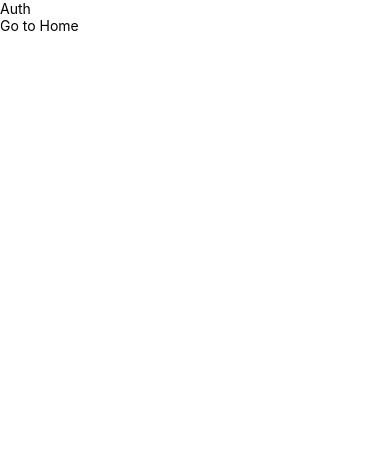
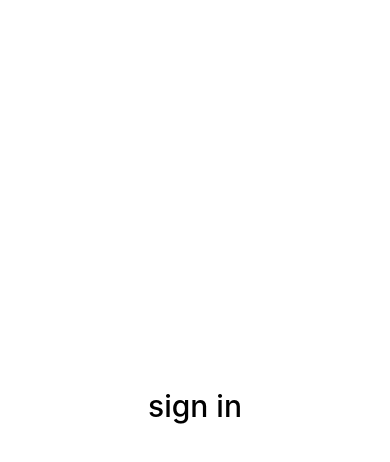
Before and after one commit to crossovka/food-deliviry-mobile-app, a React Native app in the folder client/: screen /Auth in a window 390 px wide. Shown: the top 462 px of the page. Built offline with nearby package versions, Linux system fonts and the light colour scheme.

Commit message:
fix nativewind start auth

```diff
--- a/client/app.json
+++ b/client/app.json
@@ -8,7 +8,7 @@
     "userInterfaceStyle": "light",
     "newArchEnabled": true,
     "splash": {
-      "image": "./assets/splash-icon.png",
+      "image": "./assets/splash.png",
       "resizeMode": "contain",
       "backgroundColor": "#ffffff"
     },
--- a/client/app/components/screens/auth/Auth.tsx
+++ b/client/app/components/screens/auth/Auth.tsx
@@ -1,16 +1,38 @@
-import { FC } from 'react'
-import { Pressable, Text, View } from 'react-native'
+import { FC, useState } from 'react'
+import { SubmitHandler, useForm } from 'react-hook-form'
+import { Text, View } from 'react-native'
+
+import Loader from '@/components/ui/Lodaer'
 
 import { useTypedNavigation } from '@/hooks/useTypedNavigation'
 
+import { IAuthFormData } from '@/types/user.interface'
+
 const Auth: FC = () => {
 	const navigation = useTypedNavigation()
+
+	const [isReg, setIsReg] = useState(false)
+
+	const { handleSubmit, reset, control } = useForm<IAuthFormData>({
+		mode: 'onChange'
+	})
+
+	const omSubmit: SubmitHandler<IAuthFormData> = data => {
+		console.log(data)
+	}
+
+	const isLoading = false
+
 	return (
-		<View>
-			<Text>Auth</Text>
-			<Pressable onPress={() => navigation.navigate('Home')}>
-				<Text>Go to Home</Text>
-			</Pressable>
+		<View className='mx-2 items-center justify-center h-full'>
+			<View className='w-9/12'>
+				<Text className='text-center text-red text-3xl font-medium mb-8'>
+					{isReg ? 'Sign up' : 'sign in'}
+				</Text>
+				{isLoading ? <Loader /> : <>
+
+				</>}
+			</View>
 		</View>
 	)
 }
--- /dev/null
+++ b/client/app/components/ui/Lodaer.tsx
@@ -0,0 +1,8 @@
+import { FC } from 'react'
+import { ActivityIndicator } from 'react-native'
+
+const Loader: FC = () => {
+	return <ActivityIndicator size='large' color='#47AA52' />
+}
+
+export default Loader
--- /dev/null
+++ b/client/app/components/ui/button/Button.iterface.ts
@@ -0,0 +1,5 @@
+import { PressableProps } from 'react-native'
+
+export interface IButton extends PressableProps {
+	className?: string
+}
--- /dev/null
+++ b/client/app/components/ui/button/Button.tsx
@@ -0,0 +1,14 @@
+import { FC, PropsWithChildren } from 'react'
+import { Pressable, Text } from 'react-native'
+
+import { IButton } from './Button.iterface'
+
+const Auth: FC<PropsWithChildren<IButton>> = ({ children , className, ...rest}) => {
+	return (
+		<Pressable>
+			<Text>{children}</Text>
+		</Pressable>
+	)
+}
+
+export default Auth
--- /dev/null
+++ b/client/app/types/user.interface.ts
@@ -0,0 +1,3 @@
+import { IUser } from "./auth.interface";
+
+export interface IAuthFormData extends Pick<IUser, 'email' | 'password'>
--- a/client/babel.config.js
+++ b/client/babel.config.js
@@ -1,17 +1,18 @@
+// babel.config.js
 module.exports = function (api) {
 	api.cache(true)
 	return {
 		presets: ['babel-preset-expo'],
 		plugins: [
 			'nativewind/babel',
-			// 'inline-dotenv',
 			[
 				'babel-plugin-root-import',
 				{
-					rootPathSuffix: 'app/',
-					rootPathPrefix: '@/'
+					root: './',
+					extensions: ['.js', '.jsx', '.ts', '.tsx']
 				}
 			]
+			// Add other plugins if necessary
 		]
 	}
 }
```
Also changed, not shown: client/app/types/auth.interface.ts (added, +8 -0 lines), client/package.json (+6 -3 lines), client/nativewind-env.d.ts (line endings or trailing spaces), 2 other files (tests, documents, lock files or other folders).
